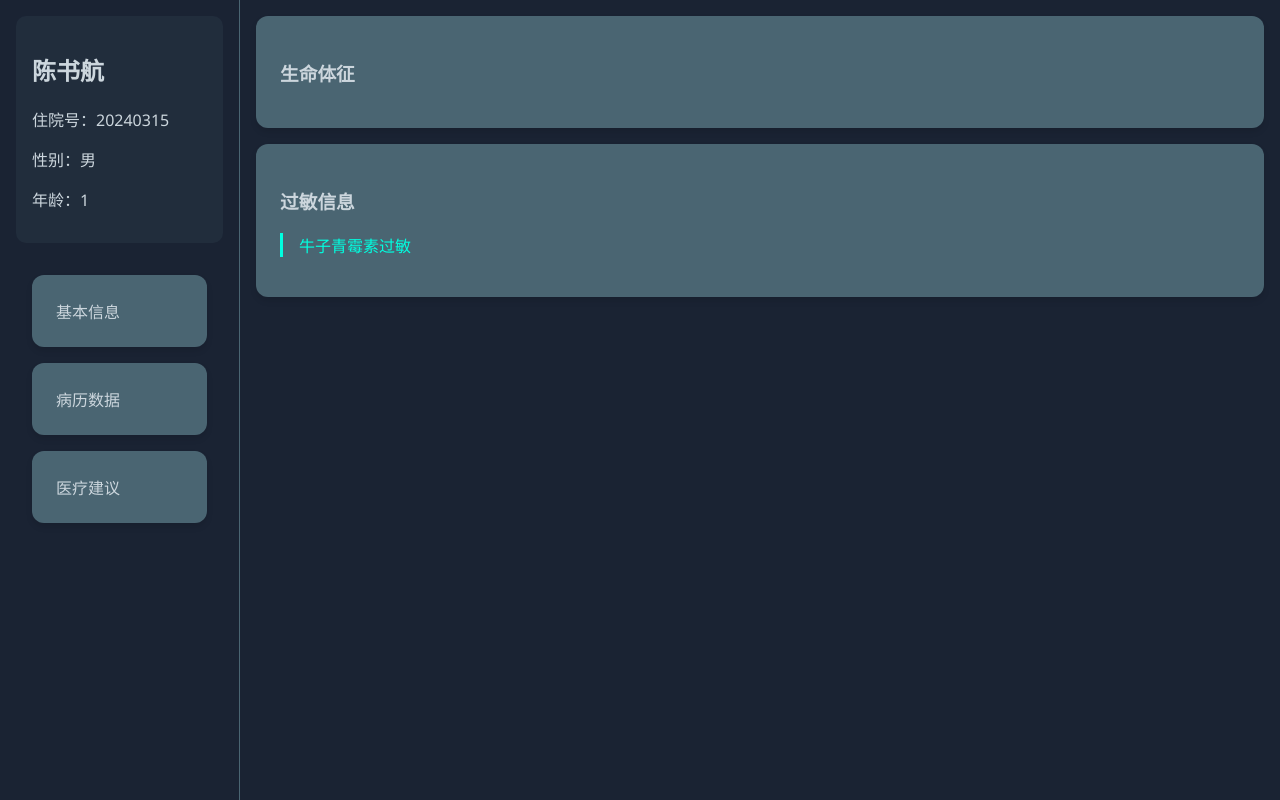
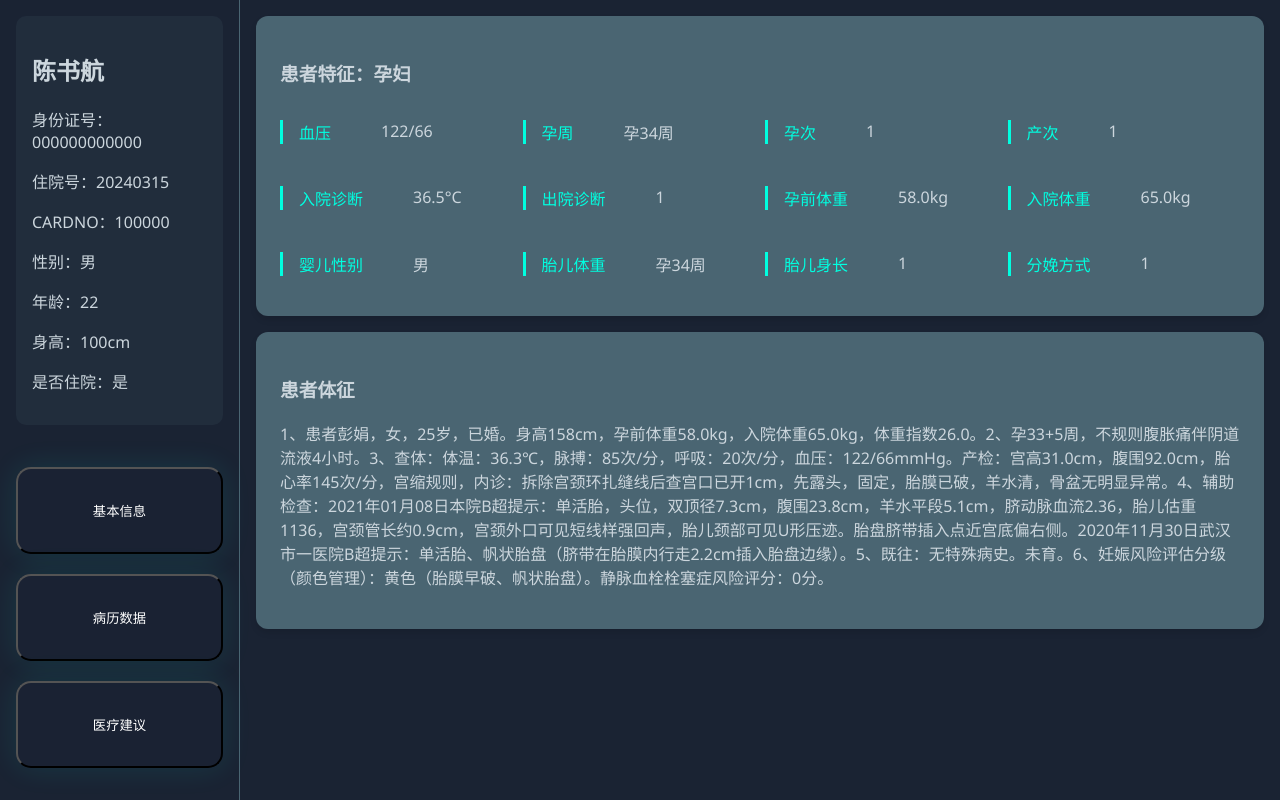
Before and after one commit to zkf516/PMLM-Web, a plain HTML site: page PMLM-Web/dashboard.html in a window 1280 px wide. Drawn offline with Linux system fonts and the light colour scheme.

Commit message:
2025.3.25 页面交互实现 信息补充

```diff
--- a/PMLM-Web/dashboard.html
+++ b/PMLM-Web/dashboard.html
@@ -34,26 +34,83 @@
         <div class="sidebar">
             <div class="patient-info">
                 <h2>陈书航</h2>
+                <p>身份证号：000000000000</p>
                 <p>住院号：20240315</p>
+                <p>CARDNO：100000</p>
                 <p>性别：男</p>
-                <p>年龄：1</p>
+                <p>年龄：22</p>
+                <p>身高：100cm</p>
+                <p>是否住院：是</p>
             </div>
             <nav>
-                <div class="info-card">基本信息</div>
-                <div class="info-card">病历数据</div>
-                <div class="info-card">医疗建议</div>
+                <button class="dashborad-btn">基本信息</button>
+                <button class="dashborad-btn" onclick="records()">病历数据</button>
+                <button class="dashborad-btn" onclick="chat()">医疗建议</button>
+                <script src="script.js"></script>
             </nav>
         </div>
         <div class="main-content">
             <div class="info-card">
-                <h3>生命体征</h3>
-                <div class="vital-signs"></div>
+                <h3>患者特征：孕妇</h3>
+                <div class="vital-signs">
+                    <div class="data-group">
+                        <p class="infomation">血压</p>
+                        <p class="data">122/66</p>
+                    </div>
+                    <div class="data-group">
+                        <p class="infomation">孕周</p>
+                        <p class="data">孕34周</p>
+                    </div>
+                    <div class="data-group">
+                        <p class="infomation">孕次</p>
+                        <p class="data">1</p>
+                    </div>
+                    <div class="data-group">
+                        <p class="infomation">产次</p>
+                        <p class="data">1</p>
+                    </div>
+
+                    <div class="data-group">
+                        <p class="infomation">入院诊断</p>
+                        <p class="data">36.5°C</p>
+                    </div>
+                    <div class="data-group">
+                        <p class="infomation">出院诊断</p>
+                        <p class="data">1</p>
+                    </div>
+                    <div class="data-group">
+                        <p class="infomation">孕前体重</p>
+                        <p class="data">58.0kg</p>
+                    </div>
+                    <div class="data-group">
+                        <p class="infomation">入院体重</p>
+                        <p class="data">65.0kg</p>
+                    </div>
+
+                    <div class="data-group">
+                        <p class="infomation">婴儿性别</p>
+                        <p class="data">男</p>
+                    </div>
+                    <div class="data-group">
+                        <p class="infomation">胎儿体重</p>
+                        <p class="data">孕34周</p>
+                    </div>
+                    <div class="data-group">
+                        <p class="infomation">胎儿身长</p>
+                        <p class="data">1</p>
+                    </div>
+                    <div class="data-group">
+                        <p class="infomation">分娩方式</p>
+                        <p class="data">1</p>
+                    </div>
+
+                </div>
             </div>
             <div class="info-card">
-                <h3>过敏信息</h3>
-                <p style="color: var(--accent); border-left: 3px solid var(--accent); padding-left: 1rem;">
-                    牛子青霉素过敏
-                </p>
+                <h3>患者体征</h3>
+                <div class="data">
+                    <p>1、患者彭娟，女，25岁，已婚。身高158cm，孕前体重58.0kg，入院体重65.0kg，体重指数26.0。2、孕33+5周，不规则腹胀痛伴阴道流液4小时。3、查体：体温：36.3℃，脉搏：85次/分，呼吸：20次/分，血压：122/66mmHg。产检：宫高31.0cm，腹围92.0cm，胎心率145次/分，宫缩规则，内诊：拆除宫颈环扎缝线后查宫口已开1cm，先露头，固定，胎膜已破，羊水清，骨盆无明显异常。4、辅助检查：2021年01月08日本院B超提示：单活胎，头位，双顶径7.3cm，腹围23.8cm，羊水平段5.1cm，脐动脉血流2.36，胎儿估重1136，宫颈管长约0.9cm，宫颈外口可见短线样强回声，胎儿颈部可见U形压迹。胎盘脐带插入点近宫底偏右侧。2020年11月30日武汉市一医院B超提示：单活胎、帆状胎盘（脐带在胎膜内行走2.2cm插入胎盘边缘）。5、既往：无特殊病史。未育。6、妊娠风险评估分级（颜色管理）：黄色（胎膜早破、帆状胎盘）。静脉血栓栓塞症风险评分：0分。</p>
+                </div>
             </div>
         </div>
     </div>
--- a/PMLM-Web/styles.css
+++ b/PMLM-Web/styles.css
@@ -20,7 +20,7 @@ body {
 }
 
 .input-group input {
-    width: 100%;
+    width: 80%;
     padding: 12px 40px;
     background: rgba(74, 101, 114, 0.3);
     border: 1px solid var(--secondary);
@@ -52,11 +52,11 @@ body {
     align-items: center;
     justify-content: center;
     min-height: 100vh;
-    background: linear-gradient(45deg, #0d1520, #1a2635);
+    background: linear-gradient(45deg, #0d1520, #001835);
 }
 
 .login-card {
-    background: rgba(20, 35, 51, 0.9);
+    background: rgba(26, 35, 51, 0.9);
     padding: 2rem;
     border-radius: 15px;
     width: 400px;
@@ -77,3 +77,38 @@ body {
 .login-btn:hover {
     box-shadow: 0 0 15px rgba(74, 101, 114, 0.5);
 }
+
+.vital-signs {
+    display: grid;
+    grid-template-columns: repeat(4, 1fr);
+    /* 3 组一行 */
+    gap: 10px;
+    /* 组与组之间的间距（大） */
+}
+
+
+.data-group {
+    display: flex;
+        flex-direction: ;
+        /* 让组内段落垂直排列 */
+        gap: 50px;
+        /* 组内段落的间距（小） */
+}
+
+.infomation {
+    color: var(--accent);
+    border-left: 3px solid var(--accent);
+    padding-left: 1rem;
+}
+
+.dashborad-btn {
+    background: rgba(26, 35, 51, 0.9);
+    color: white;
+    padding: 2rem;
+    margin: 10px 0px;
+    border-radius: 15px;
+    width: 100%;
+    cursor: pointer;
+    box-shadow: 0 0 30px rgba(0, 255, 224, 0.1);
+    transition: all 0.3s;
+}
```
Also changed, not shown: PMLM-Web/login.html (+4 -3 lines).
